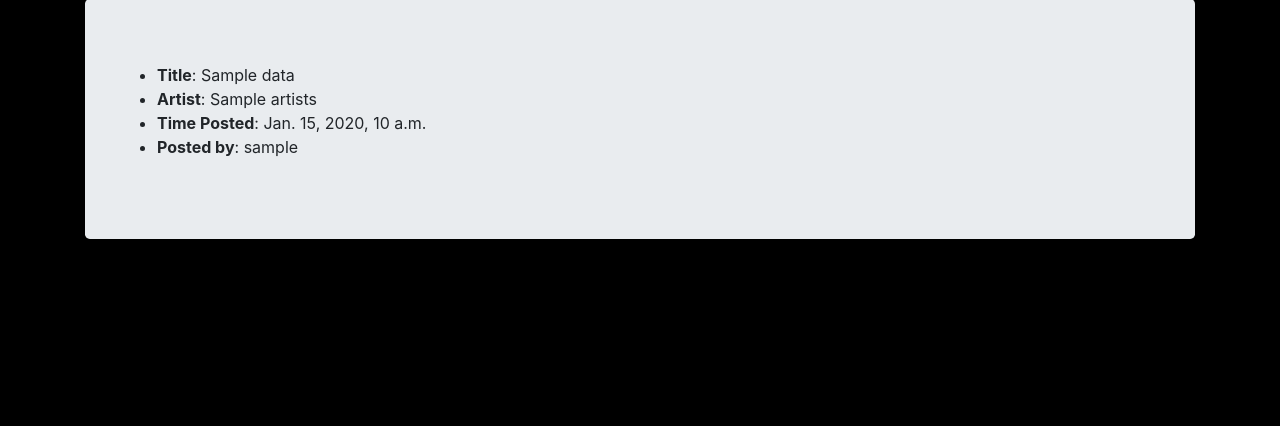
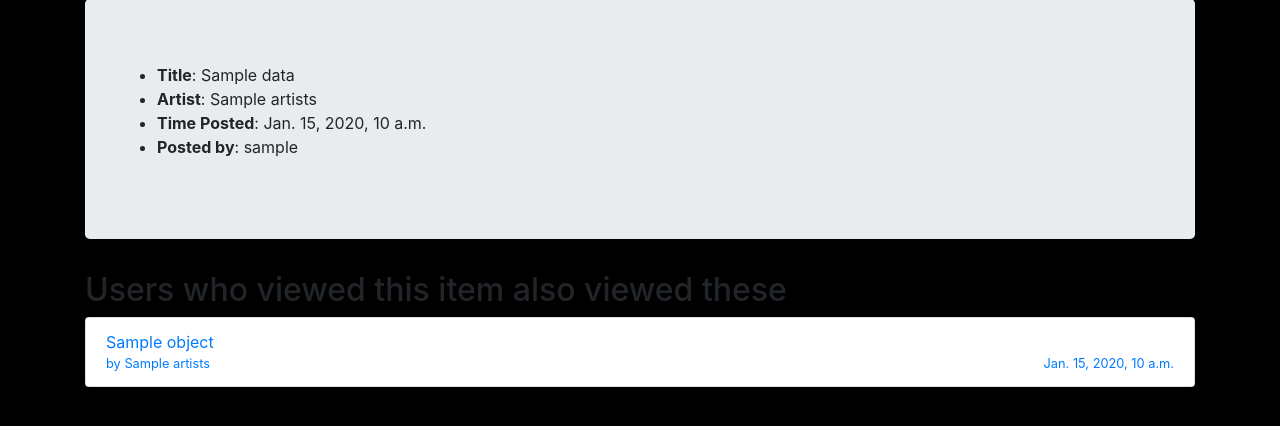
Before and after one commit to EtonMon/cs4501, a Django app: template app/web/webfrontend/templates/webfrontend/music_video_detail.html in a window 1280 px wide. Shown: the part 57-483 px from the top of the page. Run offline with Django 3.2, Linux system fonts and the light colour scheme; the template is opened without the code that fills it: most values are stand-ins (such as "Sample title", 1, 10 or a date in 2020); some libraries are stand-ins or nearby versions.

Commit message:
front end in progress

```diff
--- a/app/web/webfrontend/templates/webfrontend/music_video_detail.html
+++ b/app/web/webfrontend/templates/webfrontend/music_video_detail.html
@@ -8,4 +8,17 @@
         <li><b>Posted by</b>: {{username}} </li>
     </ul>
 </div>
+
+<h2>Users who viewed this item also viewed these</h2>
+<ul class="list-group">
+    {% for object in recommendations%}
+       <a href="{% url 'music_video_detail' object.id %}" class="list-group-item"> {{object.title}}
+		<div class="d-flex w-100 justify-content-between">
+      <small> by {{object.artists}}</small>
+      <small> {{object.time_posted}}</small>
+    </div>
+    <!-- <p class="mb-1">Donec id elit non mi porta gravida at eget metus. Maecenas sed diam eget risus varius blandit.</p> -->
+       </a>
+    {% endfor%}
+    </ul>
 {% endblock %}
```
Also changed, not shown: app/web/webfrontend/views.py (+31 -17 lines), 1 other file.
